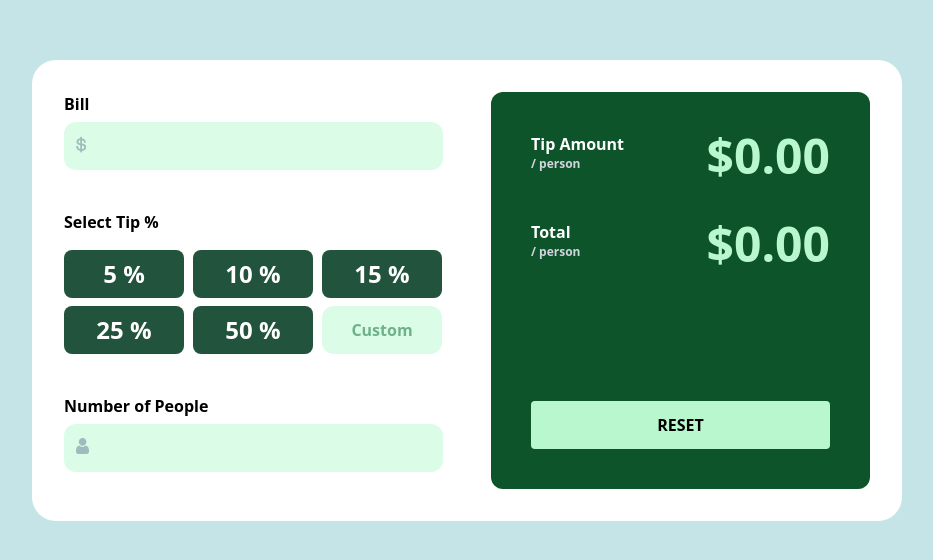
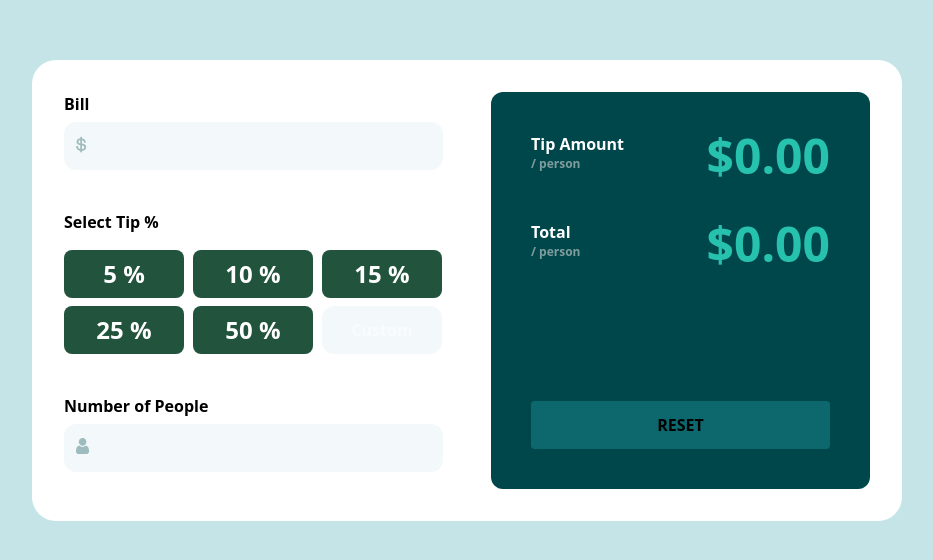
Before and after one commit to zura445/splitter, a React (Vite) app: page / in a window 1280 px wide. Shown: the part 110-670 px from the top of the page, without its empty margins (173-1106 px from the left). Built offline with nearby package versions, Linux system fonts and the light colour scheme.

Commit message:
create tailwind color sistem

```diff
--- a/src/components/BillSplitter.jsx
+++ b/src/components/BillSplitter.jsx
@@ -16,7 +16,7 @@ function BillSplitter({
         <p className="font-bold">Bill</p>
         <div className="relative">
           <input
-            className="h-12 px-5 bg-green-100 text-green-800 font-bold mt-1.5 rounded-xl text-right outline-none  w-[379px]"
+            className="h-12 px-5 bg-blue-100 text-green-800 font-bold mt-1.5 rounded-xl text-right outline-none  w-[379px]"
             type="number"
             onChange={(event) => {
               setSaveBills(event.target.value);
@@ -47,7 +47,7 @@ function BillSplitter({
             ))}
             <input
               type="number"
-              className="w-[120px] bg-green-100 outline-none rounded-xl text-green-800 p-2 font-bold text-center col-start-3 row-start-2"
+              className="w-[120px] bg-blue-100 outline-none rounded-xl text-green-800 p-2 font-bold text-center col-start-3 row-start-2"
               placeholder="Custom"
               onChange={(e) => setPercentageAmount(e.target.value)}
             />
@@ -57,7 +57,7 @@ function BillSplitter({
         <div className="relative">
           <input
             type="number"
-            className="h-12 px-5 bg-green-100 text-green-800 font-bold mt-1.5 rounded-xl text-right outline-none  w-[379px]"
+            className="h-12 px-5 bg-blue-100 text-green-800 font-bold mt-1.5 rounded-xl text-right outline-none  w-[379px]"
             onChange={(event) => setSavePeople(event.target.value)}
             value={savePeople}
           />
--- a/src/components/ResultPanel.jsx
+++ b/src/components/ResultPanel.jsx
@@ -2,28 +2,28 @@ import React from "react";
 
 function ResultPanel({ tipAmountFunc, totalAmountFunc, clearFunc }) {
   return (
-    <div className="bg-green-900 p-10 rounded-xl">
+    <div className="bg-darck-blue p-10 rounded-xl">
       <div className="flex justify-between">
         <div className="font-bold">
           <p className="text-white">Tip Amount</p>
-          <p className="text-gray-300 text-xs">/ person</p>
+          <p className="text-light-gray text-xs">/ person</p>
         </div>
-        <div className="text-5xl text-green-200 font-bold">
+        <div className="text-5xl text-light-green font-bold">
           ${tipAmountFunc().toFixed(2)}
         </div>
       </div>
       <div className="flex justify-between mt-10">
         <div className="font-bold">
           <p className="text-white">Total</p>
-          <p className="text-gray-300 text-xs">/ person</p>
+          <p className="text-light-gray text-xs">/ person</p>
         </div>
-        <div className="text-5xl text-green-200 font-bold">
+        <div className="text-5xl text-light-green font-bold">
           ${totalAmountFunc().toFixed(2)}
         </div>
       </div>
       <button
         onClick={clearFunc}
-        className="mt-[133px] w-full bg-green-200 h-12 font-bold rounded cursor-pointer"
+        className="mt-[133px] w-full bg-blue-800 hover:bg-blue-500 h-12 font-bold rounded cursor-pointer"
       >
         RESET
       </button>
--- a/src/index.css
+++ b/src/index.css
@@ -1,4 +1,15 @@
 @import "tailwindcss";
+
+@theme {
+  --color-*: initial;
+  --color-white: #fff;
+  --color-darck-blue: #00474b;
+  --color-light-green: #26c2ae;
+  --color-light-gray: #7f9d9f;
+  --color-blue-100: #f3f9fa;
+  --color-blue-800: #0d686d;
+  --color-blue-500: #9fe8df;
+}
 
 body {
   background-color: #c5e4e7;
```
